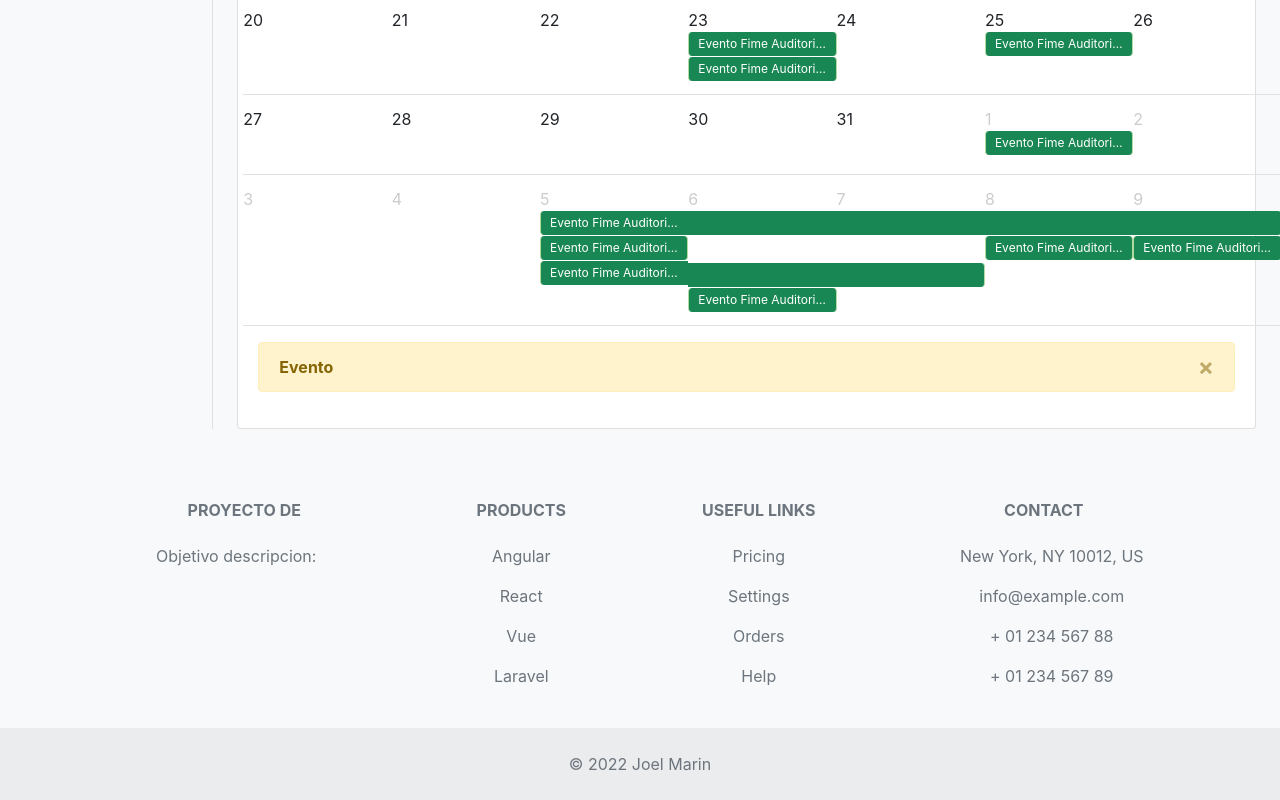
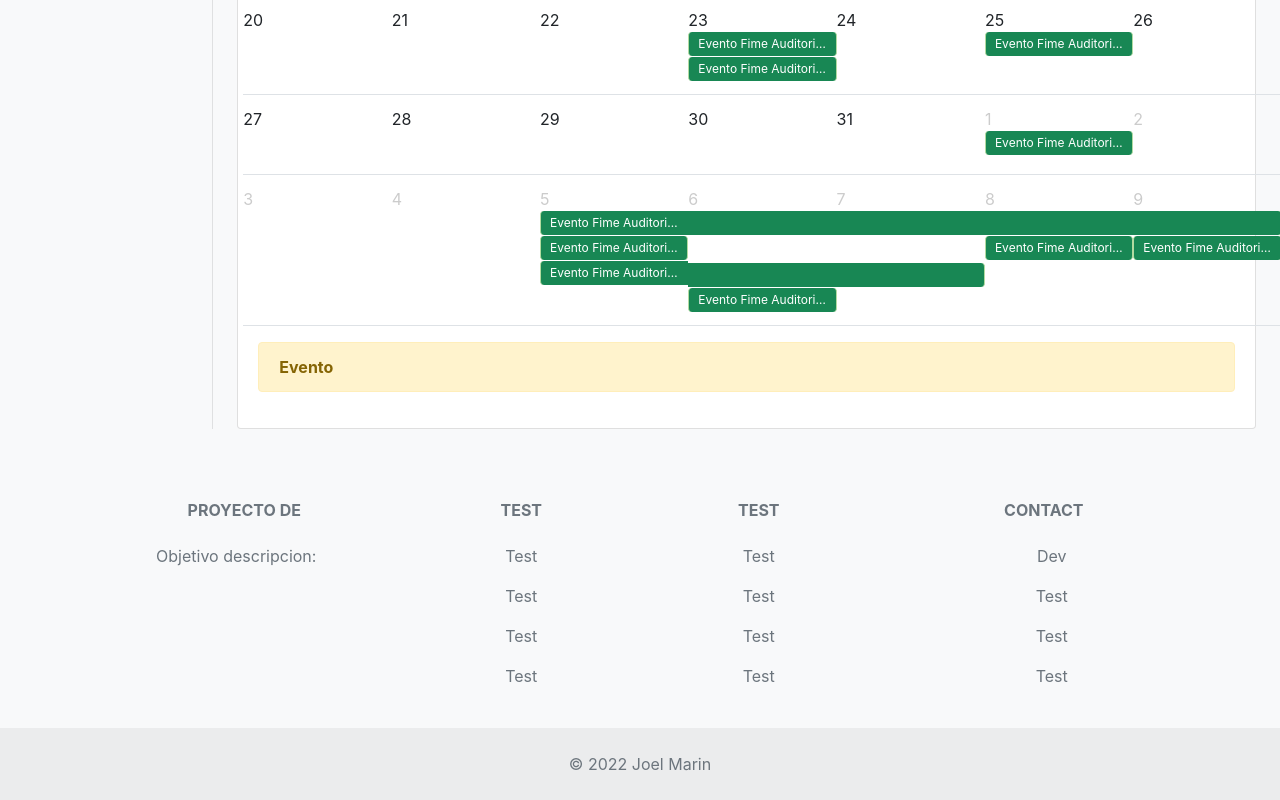
Before and after one commit to O-M-Leal-Salazar/testPlataforma, a plain HTML site: page home/index.html in a window 1280 px wide. Shown: the part 588-1388 px from the top of the page. Drawn offline with nearby package versions, Linux system fonts and the light colour scheme.

Commit message:
commit 7

```diff
--- a/home/index.html
+++ b/home/index.html
@@ -555,9 +555,7 @@
 
     <div class="alert alert-warning alert-dismissible fade show" role="alert">
       <strong>Evento</strong> <div id="demo"></div>
-      <button type="button" class="close" data-dismiss="alert" aria-label="Close">
-        <span aria-hidden="true">&times;</span>
-      </button>
+
     </div>
 
           </div>
@@ -630,19 +628,19 @@
         <div class="col-md-2 col-lg-2 col-xl-2 mx-auto mb-4">
           <!-- Links -->
           <h6 class="text-uppercase fw-bold mb-4">
-            Products
+            Test
           </h6>
           <p>
-            <a href="#!" class="text-reset">Angular</a>
+            <a href="#!" class="text-reset">Test</a>
           </p>
           <p>
-            <a href="#!" class="text-reset">React</a>
+            <a href="#!" class="text-reset">Test</a>
           </p>
           <p>
-            <a href="#!" class="text-reset">Vue</a>
+            <a href="#!" class="text-reset">Test</a>
           </p>
           <p>
-            <a href="#!" class="text-reset">Laravel</a>
+            <a href="#!" class="text-reset">Test</a>
           </p>
         </div>
         <!-- Grid column -->
@@ -651,19 +649,19 @@
         <div class="col-md-3 col-lg-2 col-xl-2 mx-auto mb-4">
           <!-- Links -->
           <h6 class="text-uppercase fw-bold mb-4">
-            Useful links
+            Test
           </h6>
           <p>
-            <a href="#!" class="text-reset">Pricing</a>
+            <a href="#!" class="text-reset">Test</a>
           </p>
           <p>
-            <a href="#!" class="text-reset">Settings</a>
+            <a href="#!" class="text-reset">Test</a>
           </p>
           <p>
-            <a href="#!" class="text-reset">Orders</a>
+            <a href="#!" class="text-reset">Test</a>
           </p>
           <p>
-            <a href="#!" class="text-reset">Help</a>
+            <a href="#!" class="text-reset">Test</a>
           </p>
         </div>
         <!-- Grid column -->
@@ -674,13 +672,12 @@
           <h6 class="text-uppercase fw-bold mb-4">
             Contact
           </h6>
-          <p><i class="fas fa-home me-3"></i> New York, NY 10012, US</p>
+          <p><i class="fas fa-home me-3"></i> Dev</p>
           <p>
             <i class="fas fa-envelope me-3"></i>
-            info@example.com
-          </p>
-          <p><i class="fas fa-phone me-3"></i> + 01 234 567 88</p>
-          <p><i class="fas fa-print me-3"></i> + 01 234 567 89</p>
+Test          </p>
+          <p><i class="fas fa-phone me-3"></i> Test</p>
+          <p><i class="fas fa-print me-3"></i> Test</p>
         </div>
         <!-- Grid column -->
       </div>
```
